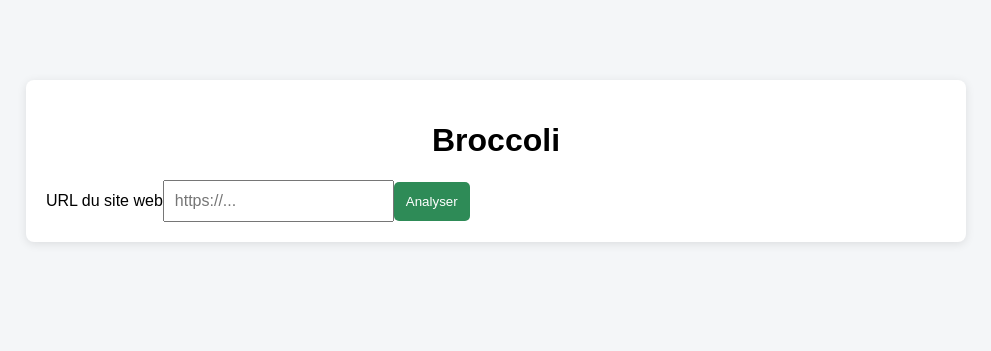
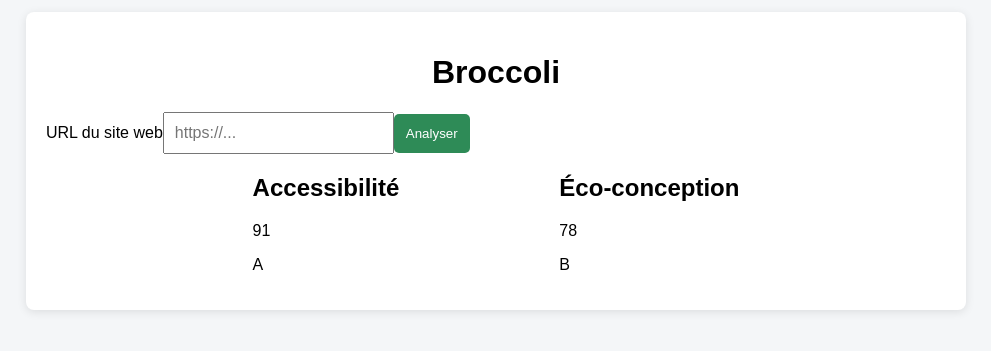
Before and after one commit to GuMarz-og/broccoli, a React app in the folder frontend/: page / in a window 1280 px wide. Shown: the part 239-590 px from the top of the page, without its empty margins (144-1135 px from the left). Built offline with nearby package versions, Linux system fonts and the light colour scheme; the HTML template or start-up script is replaced by a standard one.

Commit message:
Create New Component : ScoreSection

```diff
--- /dev/null
+++ b/frontend/src/components/ScoreSection/ScoreSection.css
@@ -0,0 +1,7 @@
+.score-section{
+    display: flex;
+    flex-direction: row;
+    justify-content: center;
+    gap: clamp(2rem, 10rem, 10rem);
+    align-items: center;
+}
--- /dev/null
+++ b/frontend/src/components/ScoreSection/ScoreSection.jsx
@@ -0,0 +1,12 @@
+import "./ScoreSection.css";
+
+
+function ScoreSection({ children }) {
+    return (
+        <div className="score-section">
+            {children}
+        </div>
+    );
+}
+
+export default ScoreSection;
--- a/frontend/src/pages/Home/Home.jsx
+++ b/frontend/src/pages/Home/Home.jsx
@@ -1,8 +1,28 @@
 import Header from "../../components/Header/Header";
 import Container from "../../components/Container/Container";
 import UrlForm from "../../components/UrlForm/UrlForm";
+import ScoreSection from "../../components/ScoreSection/ScoreSection";
+import ScoreCard from "../../components/ScoreCard/ScoreCard";
 
 import "./Home.css";
+
+const scores = [
+
+    {
+        title: "Accessibilité",
+        score: 91,
+        grade: "A",
+        color: "#3B82F6"
+    },
+
+    {
+        title: "Éco-conception",
+        score: 78,
+        grade: "B",
+        color: "#22C55E"
+    }
+
+];
 
 function Home() {
     return (
@@ -10,6 +30,19 @@ function Home() {
             <Container>
                 <Header />
                 <UrlForm />
+                <ScoreSection>
+                    {scores.map((scoreData) => (
+
+                        <ScoreCard
+                            key={scoreData.title}
+                            title={scoreData.title}
+                            score={scoreData.score}
+                            grade={scoreData.grade}
+                            color={scoreData.color}
+                        />
+
+                    ))}
+                </ScoreSection>
             </Container>
         </main>
     );
```
